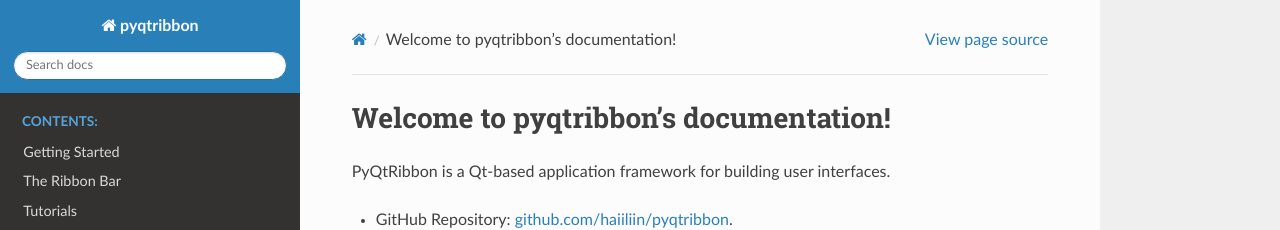
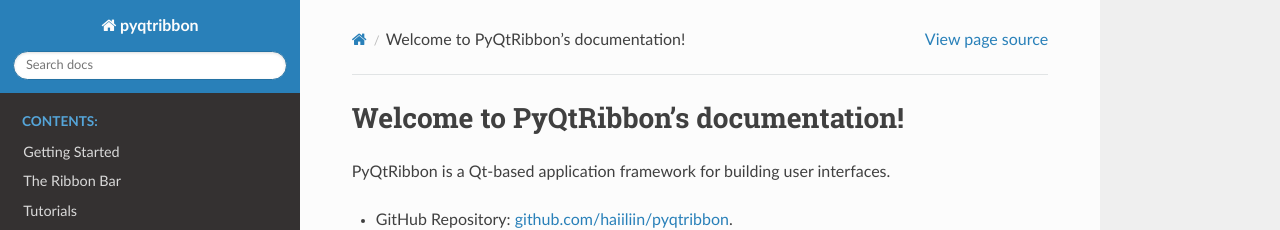
Before and after one commit to haiiliin/pyqtribbon, a Sphinx documentation site: the page built from docs/source/index.rst, in a window 1280 px wide and 1238 px high. Shown: the top 230 px of the window. Built offline with Sphinx 7.4.7 and the Read the Docs theme 2.0.0, drawn with Linux system fonts in a browser that asks for light colours.

```diff
--- a/docs/source/index.rst
+++ b/docs/source/index.rst
@@ -3,7 +3,7 @@
    You can adapt this file completely to your liking, but it should at least
    contain the root `toctree` directive.
 
-Welcome to pyqtribbon's documentation!
+Welcome to PyQtRibbon's documentation!
 ======================================
 
 PyQtRibbon is a Qt-based application framework for building user interfaces.
```
